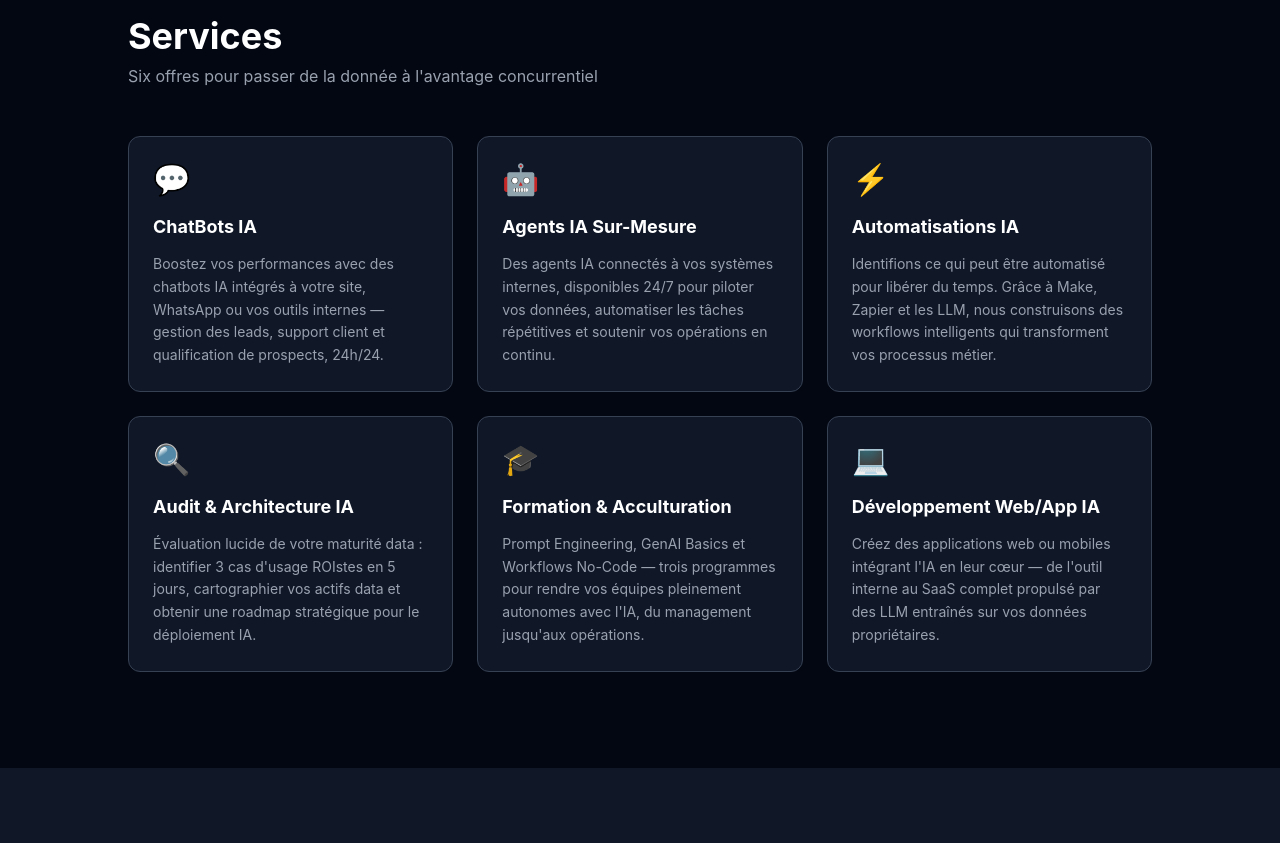
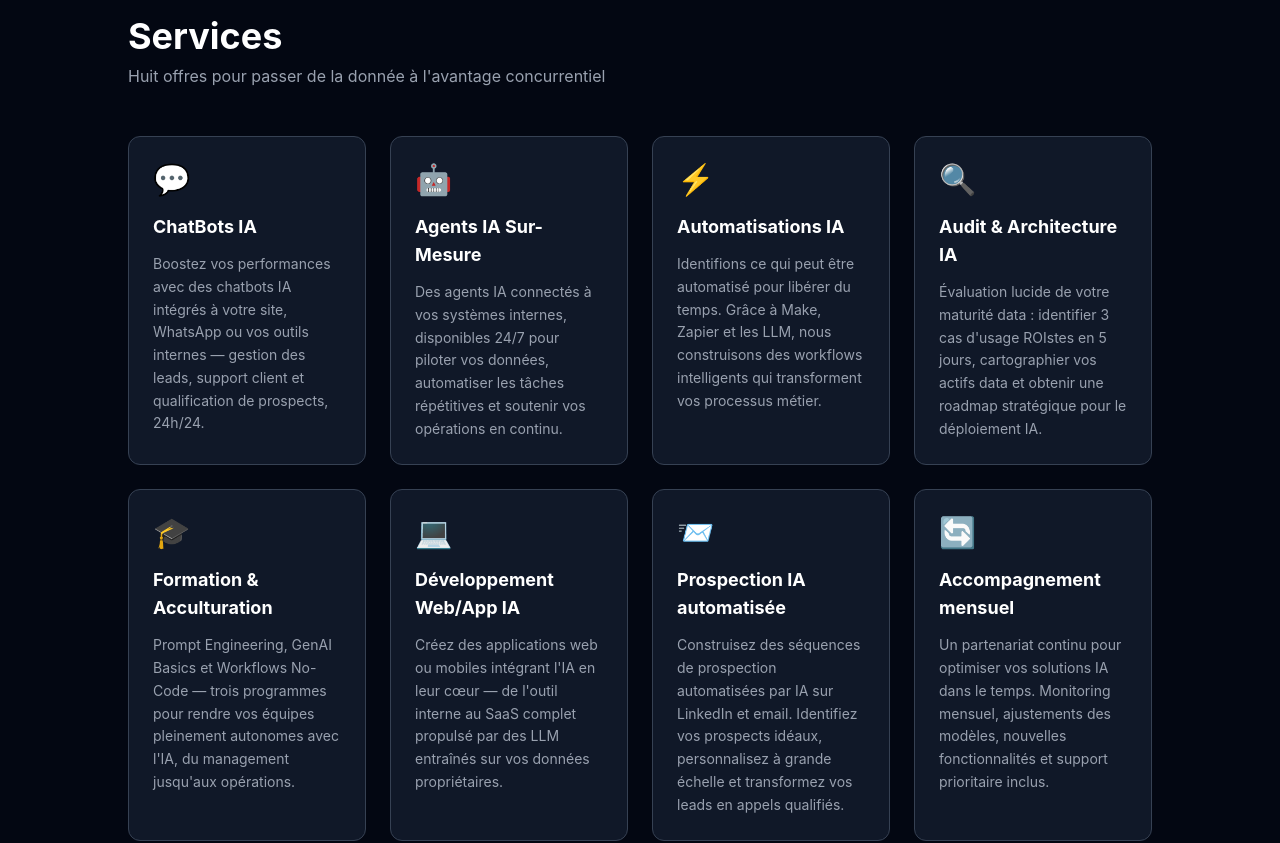
Before and after one commit to AxelStbl/portfolio, a React (Vite) app: page / in a window 1280 px wide. Shown: the part 880-1723 px from the top of the page. Built offline with nearby package versions, Linux system fonts and the light colour scheme.

Commit message:
Add AI Cold Outreach and Monthly Retainer — expand services from 6 to 8, update grid to 4 columns

```diff
--- a/src/components/Services.jsx
+++ b/src/components/Services.jsx
@@ -9,7 +9,7 @@ export default function Services({ language }) {
         <h2 className="text-4xl font-bold text-white mb-2">{title}</h2>
         <p className="text-gray-400 mb-12">{subtitle}</p>
 
-        <div className="grid md:grid-cols-3 gap-6">
+        <div className="grid sm:grid-cols-2 lg:grid-cols-4 gap-6">
           {items.map((service) => (
             <div
               key={service.id}
--- a/src/portfolioData.js
+++ b/src/portfolioData.js
@@ -6,7 +6,7 @@ export const portfolioData = {
     hero: {
       brand: "ADNS Intelligence",
       tagline: "Turn Your Data Into a Growth Engine",
-      services: ["AI Chatbots", "Custom AI Agents", "Automations", "AI Audit", "Training", "Web/App Dev"],
+      services: ["AI Chatbots", "Custom AI Agents", "Automations", "AI Audit", "Training", "Web/App Dev", "AI Cold Outreach", "Monthly Retainer"],
       quote: "The market is full of tools but short on profiles who can connect technology to business ROI. My approach at ADNS Intelligence: turning AI complexity into concrete, measurable results.",
       founder: "Axel STRUBEL, Founder",
       cta: {
@@ -23,7 +23,7 @@ export const portfolioData = {
 
     services: {
       title: "Services",
-      subtitle: "Six offerings to take your business from data to competitive advantage",
+      subtitle: "Eight offerings to take your business from data to competitive advantage",
       items: [
         {
           id: 1,
@@ -60,6 +60,18 @@ export const portfolioData = {
           icon: "💻",
           title: "AI Web & App Development",
           description: "Build web or mobile applications that embed AI at their core — from internal tools and dashboards to full SaaS products powered by LLMs and your proprietary data."
+        },
+        {
+          id: 7,
+          icon: "📨",
+          title: "AI Cold Outreach",
+          description: "Build automated, AI-powered prospecting sequences for LinkedIn and email. Identify ideal prospects, craft personalised messages at scale, and turn cold leads into booked calls."
+        },
+        {
+          id: 8,
+          icon: "🔄",
+          title: "Monthly Retainer",
+          description: "An ongoing partnership for continuous AI optimisation — monthly monitoring, model fine-tuning, new features and priority support so your AI solutions keep improving over time."
         }
       ]
     },
@@ -133,7 +145,7 @@ export const portfolioData = {
     hero: {
       brand: "ADNS Intelligence",
       tagline: "Transformez la donnée en levier de croissance",
-      services: ["ChatBots IA", "Agents IA", "Automatisations", "Audit IA", "Formation", "Développement"],
+      services: ["ChatBots IA", "Agents IA", "Automatisations", "Audit IA", "Formation", "Développement", "Prospection IA", "Accompagnement mensuel"],
       quote: "Le marché regorge d'outils, mais manque de profils capables de lier technologie et ROI métier. Mon approche chez ADNS Intelligence ? Transformer la complexité de l'IA en résultats concrets et mesurables.",
       founder: "Axel STRUBEL, Fondateur",
       cta: {
@@ -150,7 +162,7 @@ export const portfolioData = {
 
     services: {
       title: "Services",
-      subtitle: "Six offres pour passer de la donnée à l'avantage concurrentiel",
+      subtitle: "Huit offres pour passer de la donnée à l'avantage concurrentiel",
       items: [
         {
           id: 1,
@@ -187,6 +199,18 @@ export const portfolioData = {
           icon: "💻",
           title: "Développement Web/App IA",
           description: "Créez des applications web ou mobiles intégrant l'IA en leur cœur — de l'outil interne au SaaS complet propulsé par des LLM entraînés sur vos données propriétaires."
+        },
+        {
+          id: 7,
+          icon: "📨",
+          title: "Prospection IA automatisée",
+          description: "Construisez des séquences de prospection automatisées par IA sur LinkedIn et email. Identifiez vos prospects idéaux, personnalisez à grande échelle et transformez vos leads en appels qualifiés."
+        },
+        {
+          id: 8,
+          icon: "🔄",
+          title: "Accompagnement mensuel",
+          description: "Un partenariat continu pour optimiser vos solutions IA dans le temps. Monitoring mensuel, ajustements des modèles, nouvelles fonctionnalités et support prioritaire inclus."
         }
       ]
     },
```
